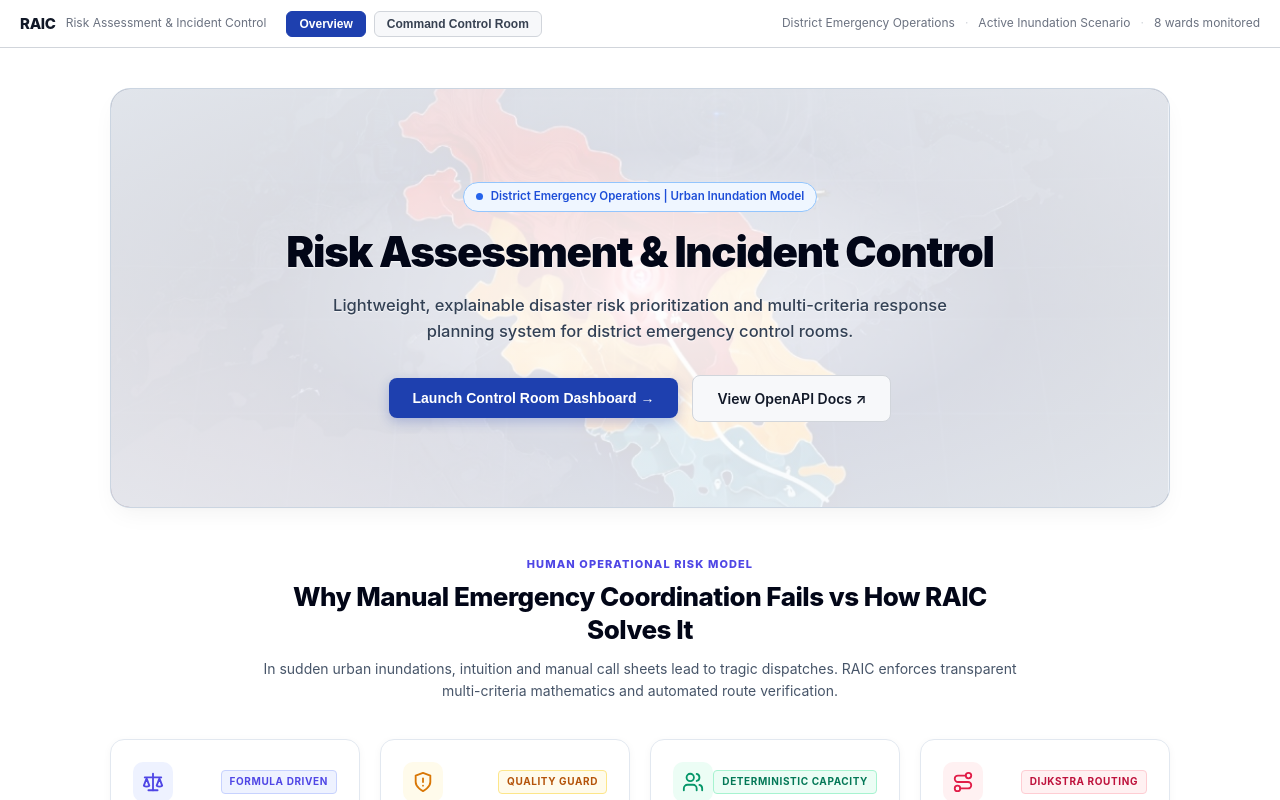
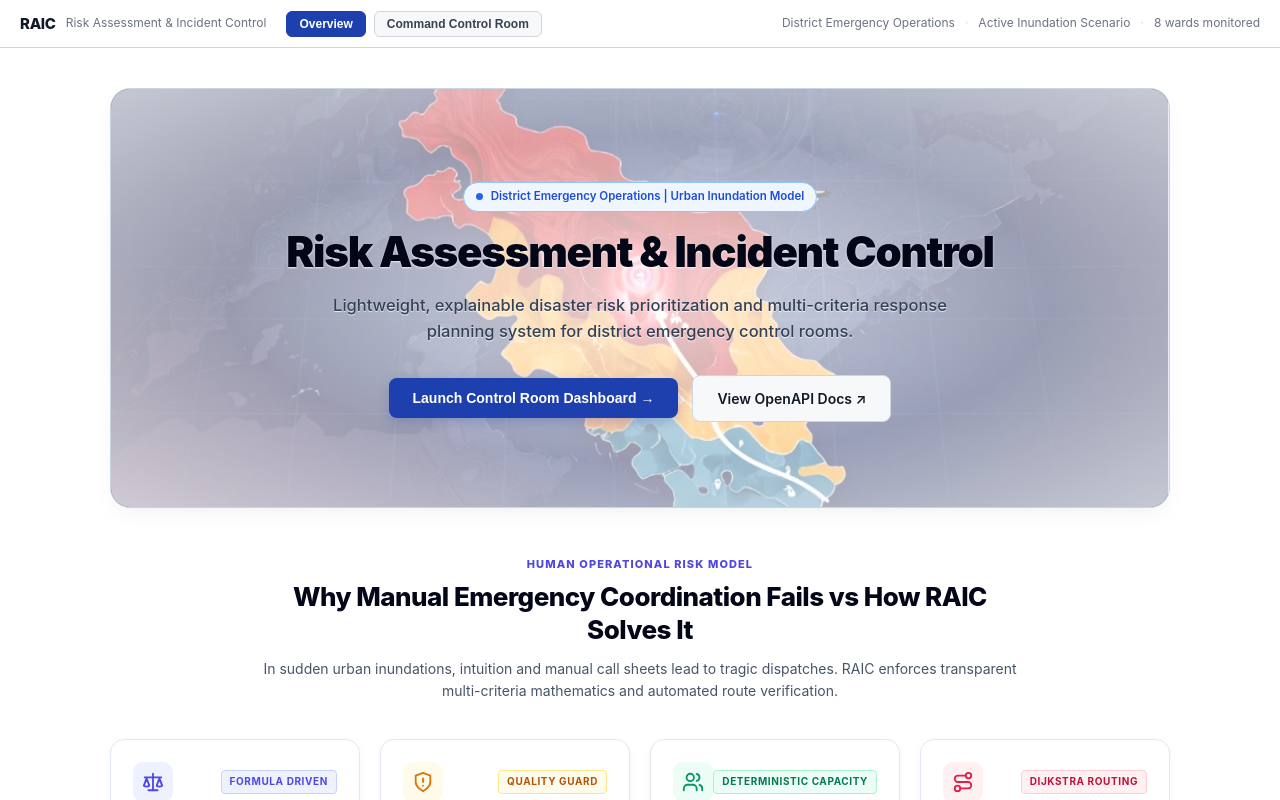
Before and after one commit to SIBAM890/IBM_Hack_team_044, a React (Vite) app in the folder frontend/: page / in a window 1280 px wide. Built offline with nearby package versions, Linux system fonts and the light colour scheme.

Commit message:
style: increase map background opacity and soften overlay for higher visibility

```diff
--- a/frontend/src/index.css
+++ b/frontend/src/index.css
@@ -838,8 +838,8 @@ body {
   height: 100%;
   object-fit: cover;
   object-position: center center;
-  opacity: 0.55;
-  filter: saturate(1.1) contrast(1.05);
+  opacity: 0.82;
+  filter: saturate(1.15) contrast(1.08);
 }
 
 .hero-bg-overlay {
@@ -852,9 +852,9 @@ body {
   height: 100%;
   background: radial-gradient(
     ellipse at center,
-    rgba(255, 255, 255, 0.88) 0%,
-    rgba(255, 255, 255, 0.74) 50%,
-    rgba(241, 245, 249, 0.88) 100%
+    rgba(255, 255, 255, 0.76) 0%,
+    rgba(255, 255, 255, 0.52) 55%,
+    rgba(241, 245, 249, 0.78) 100%
   );
 }
 
```
